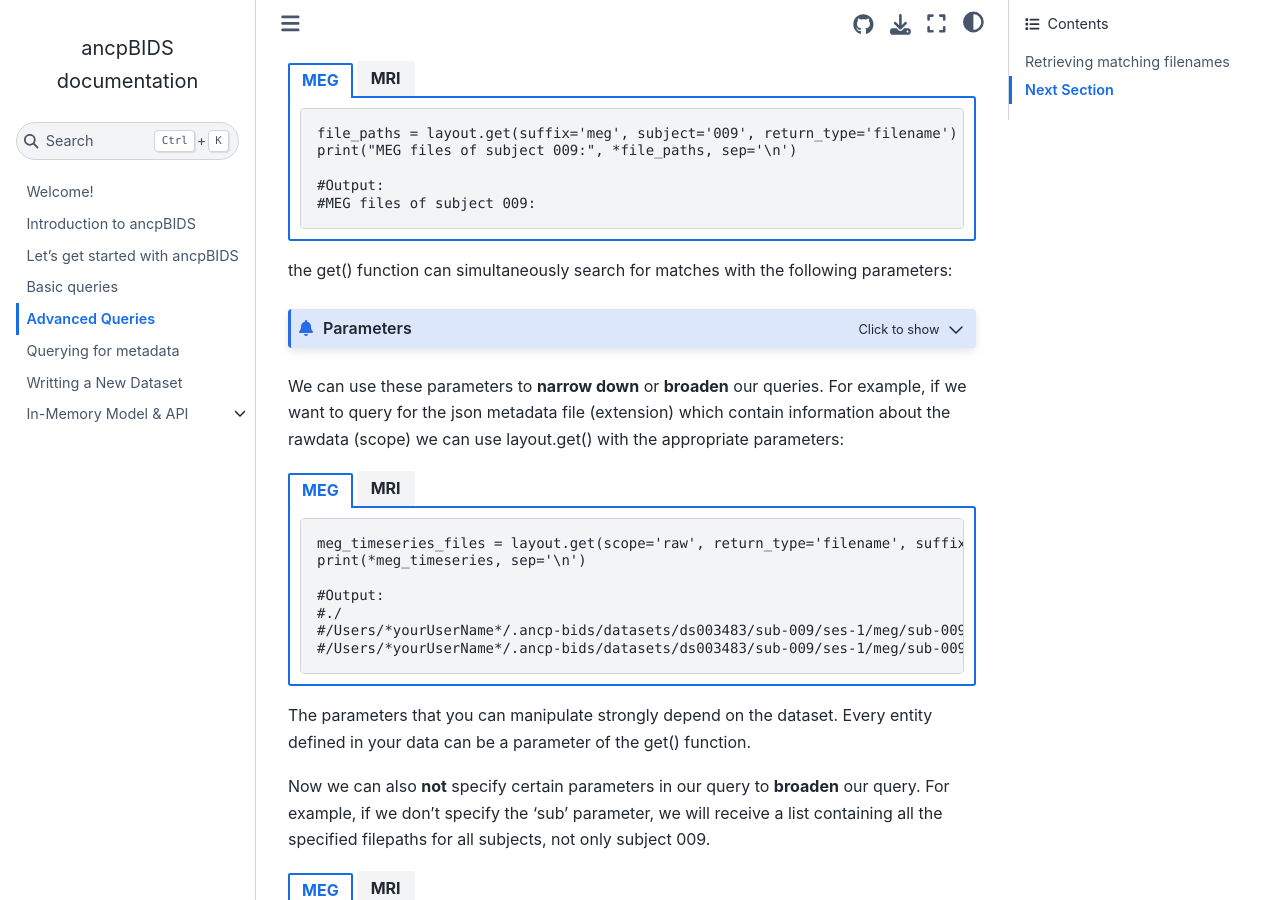
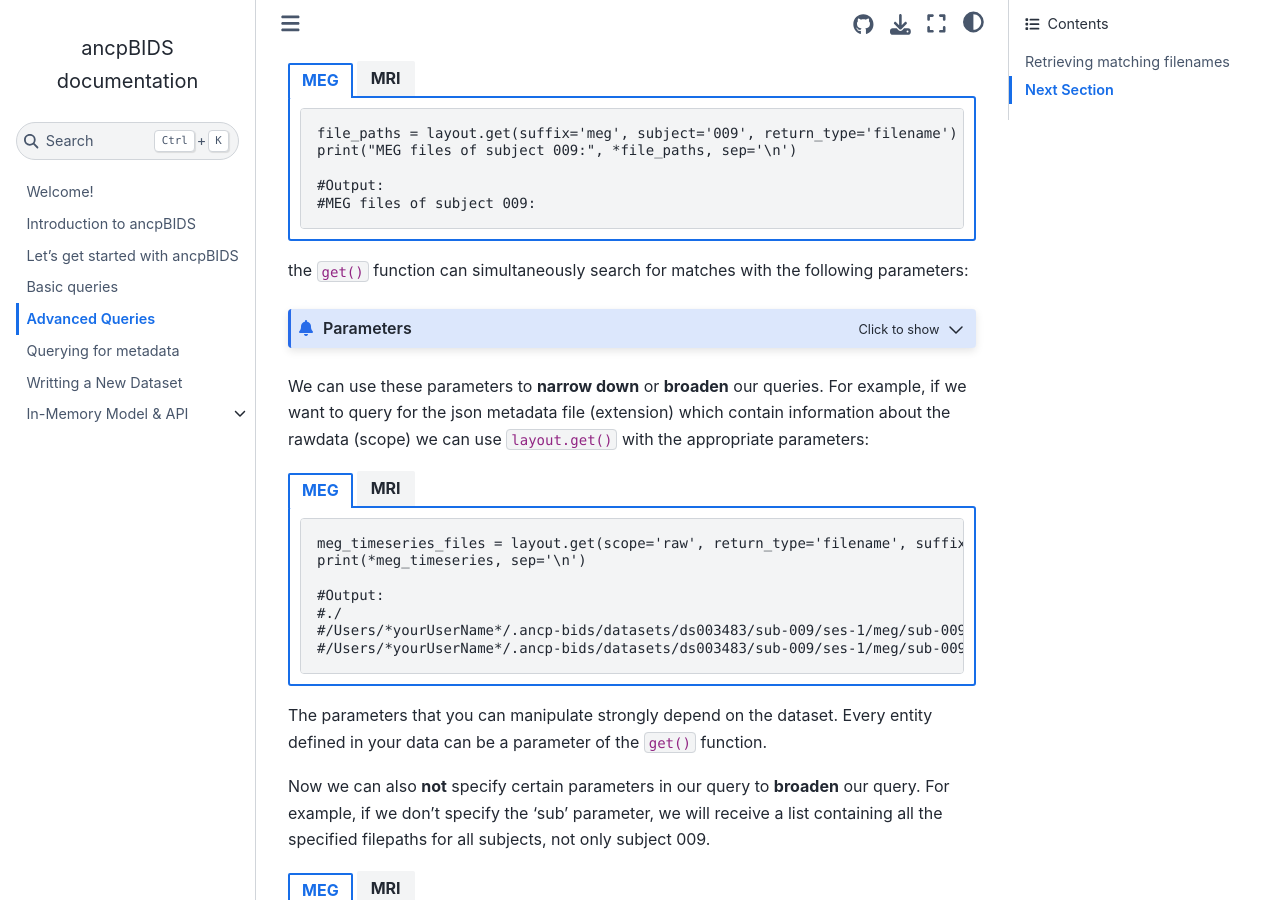
Before and after one commit to alexisbaxman/ancpbids_documentation, a Jupyter Book: the page built from book/advanced_query.md, in a window 1280 px wide and 900 px high, scrolled down 226 px. Built offline with Jupyter Book 1.0.4 settings and Sphinx 7.4.7 and the Sphinx Book theme 1.1.4, drawn with Linux system fonts in a browser that asks for light colours.

`````diff
--- a/book/advanced_query.md
+++ b/book/advanced_query.md
@@ -30,7 +30,7 @@ The layout.get() function allows for more complex queries and can return a **lis
 ```
 ````
 
-the get() function can simultaneously search for matches with the following parameters:
+the `get()` function can simultaneously search for matches with the following parameters:
 
 ```{admonition} Parameters
 :class: dropdown
@@ -44,7 +44,7 @@ the get() function can simultaneously search for matches with the following para
 ```
 
 
-We can use these parameters to **narrow down** or **broaden** our queries. For example, if we want to query for the json metadata file (extension) which contain information about the rawdata (scope) we can use layout.get() with the appropriate parameters:
+We can use these parameters to **narrow down** or **broaden** our queries. For example, if we want to query for the json metadata file (extension) which contain information about the rawdata (scope) we can use `layout.get()` with the appropriate parameters:
 
 ````{tab-set}
 ```{tab-item} MEG
@@ -76,7 +76,7 @@ We can use these parameters to **narrow down** or **broaden** our queries. For e
 ```
 ````
 
-The parameters that you can manipulate strongly depend on the dataset. Every entity defined in your data can be a parameter of the get() function.
+The parameters that you can manipulate strongly depend on the dataset. Every entity defined in your data can be a parameter of the `get()` function.
 
 Now we can also **not** specify certain parameters in our query to **broaden** our query. For example, if we don’t specify the 'sub' parameter, we will receive a list containing all the specified filepaths for all subjects, not only subject 009.
 
`````
